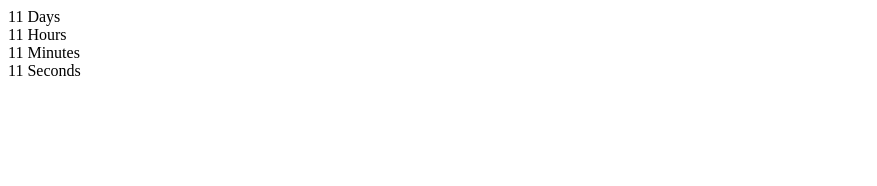
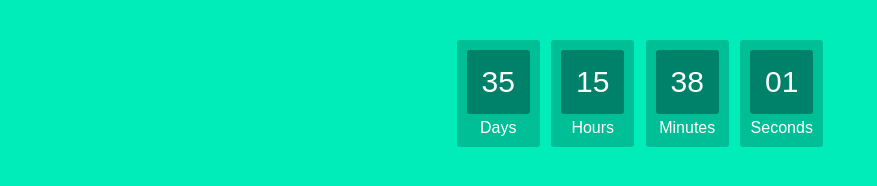
Before and after one commit to IrinaUlianova/goit-js-hw-11-timer, a plain HTML site: page index.html in a window 1280 px wide. Shown: the whole page, without its empty margins (0-877 px from the left). Drawn offline with Linux system fonts and the light colour scheme; the site is published under a folder, as on GitHub Pages, so addresses that start at the root find nothing.

Commit message:
add code

```diff
--- a/index.html
+++ b/index.html
@@ -5,7 +5,7 @@
     <meta http-equiv="X-UA-Compatible" content="IE=edge" />
     <meta name="viewport" content="width=device-width, initial-scale=1.0" />
     <title>Timer</title>
-    <link rel="stylesheet" href="../styles.css" />
+    <link rel="stylesheet" href="styles.css" />
   </head>
   <body>
     <div class="timer" id="timer-1">
@@ -29,6 +29,6 @@
         <span class="label">Seconds</span>
       </div>
     </div>
-    <script src="/js/index.js" type="module"></script>
+    <script src="index.js" type="module"></script>
   </body>
 </html>
```
Also changed, not shown: index.js (renamed from js/index.js).
